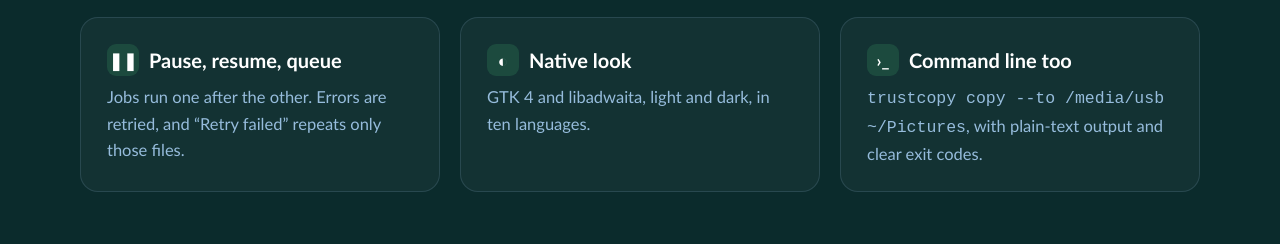
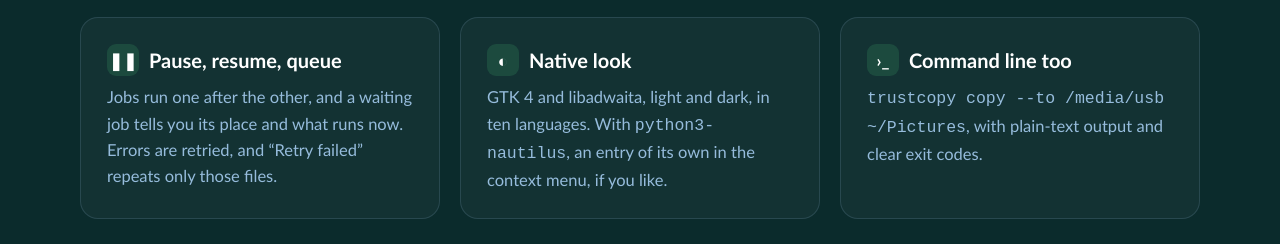
Before and after one commit to DigitGram/trustcopy, a plain HTML site: page index.html in a window 1280 px wide. Shown: the part 2425-2669 px from the top of the page. Drawn offline with Linux system fonts and the light colour scheme.

Commit message:
docs: the settings with their tabs, the queue and the optional context-menu entry

```diff
--- a/index.html
+++ b/index.html
@@ -234,8 +234,8 @@ footer .links{display:flex;flex-wrap:wrap;gap:22px}
       <div class="card"><h3><i>◌</i>Sparse files stay sparse</h3><p>A VM disk or a preallocated download keeps its holes on the target; only its data is read and written.</p></div>
       <div class="card"><h3><i>⏻</i>Switch off when done</h3><p>After a long job the computer can suspend or shut down, after a countdown you can cancel.</p></div>
       <div class="card"><h3><i>⏱</i>Speed test</h3><p>Shows which checksum is fastest on your computer and recommends the fastest secure one.</p></div>
-      <div class="card"><h3><i>❚❚</i>Pause, resume, queue</h3><p>Jobs run one after the other. Errors are retried, and “Retry failed” repeats only those files.</p></div>
-      <div class="card"><h3><i>◐</i>Native look</h3><p>GTK 4 and libadwaita, light and dark, in ten languages.</p></div>
+      <div class="card"><h3><i>❚❚</i>Pause, resume, queue</h3><p>Jobs run one after the other, and a waiting job tells you its place and what runs now. Errors are retried, and “Retry failed” repeats only those files.</p></div>
+      <div class="card"><h3><i>◐</i>Native look</h3><p>GTK 4 and libadwaita, light and dark, in ten languages. With <code>python3-nautilus</code>, an entry of its own in the context menu, if you like.</p></div>
       <div class="card"><h3><i>›_</i>Command line too</h3><p><code>trustcopy copy --to /media/usb ~/Pictures</code>, with plain-text output and clear exit codes.</p></div>
     </div>
   </div>
@@ -248,7 +248,7 @@ footer .links{display:flex;flex-wrap:wrap;gap:22px}
     <p class="intro">Follows your system theme, light or dark.</p>
     <div class="gallery mixed">
       <figure><img src="img/running-light.webp" alt="Copying: steps, live speed graph and progress" loading="lazy" width="1280" height="940"><figcaption>Copying, with live speed graph</figcaption></figure>
-      <figure><img src="img/settings-light.webp" alt="The settings of the Copying page" loading="lazy" width="1400" height="1520"><figcaption>Settings</figcaption></figure>
+      <figure><img src="img/settings-light.webp" alt="The settings: tabs General, Copying and Updates, here the Copying page" loading="lazy" width="1400" height="1520"><figcaption>Settings</figcaption></figure>
       <figure class="wide"><img src="img/files-light.webp" alt="Every copied file in a table with its status and the source and target checksum" loading="lazy" width="1720" height="960"><figcaption>Every file, with its checksums</figcaption></figure>
     </div>
   </div>
```
Also changed, not shown: img/settings-light.webp.
